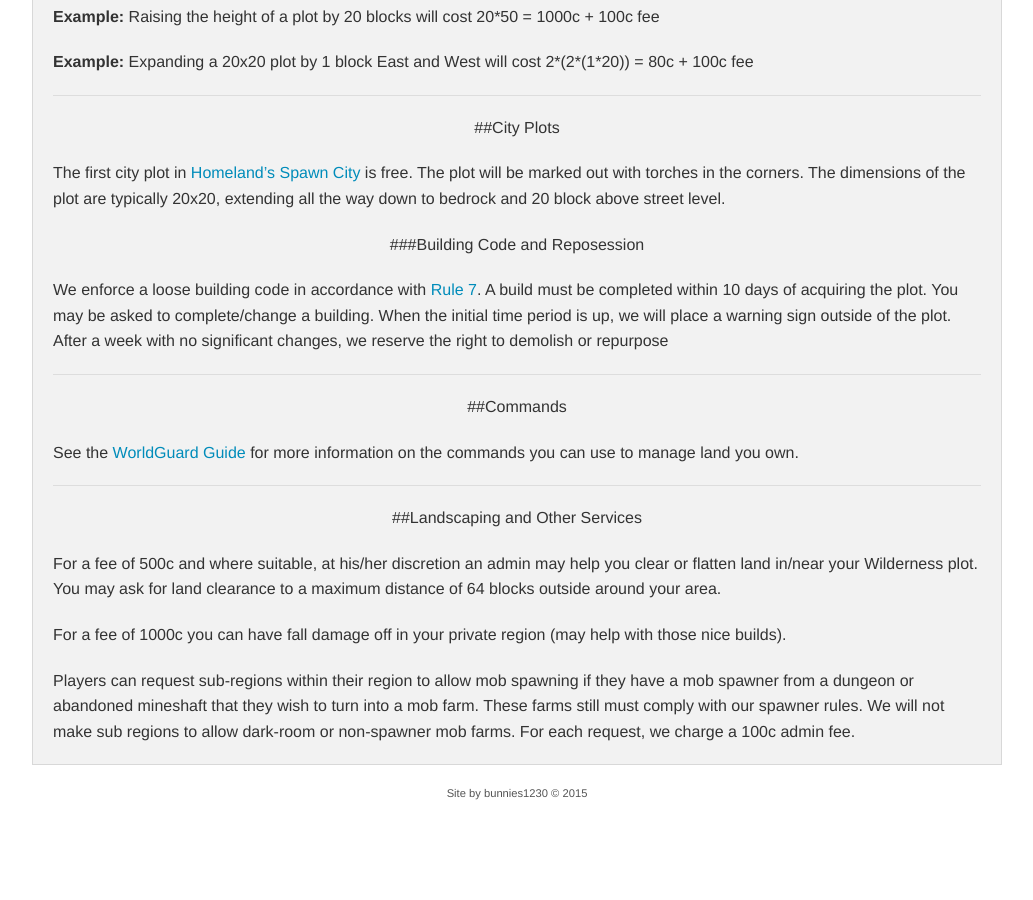
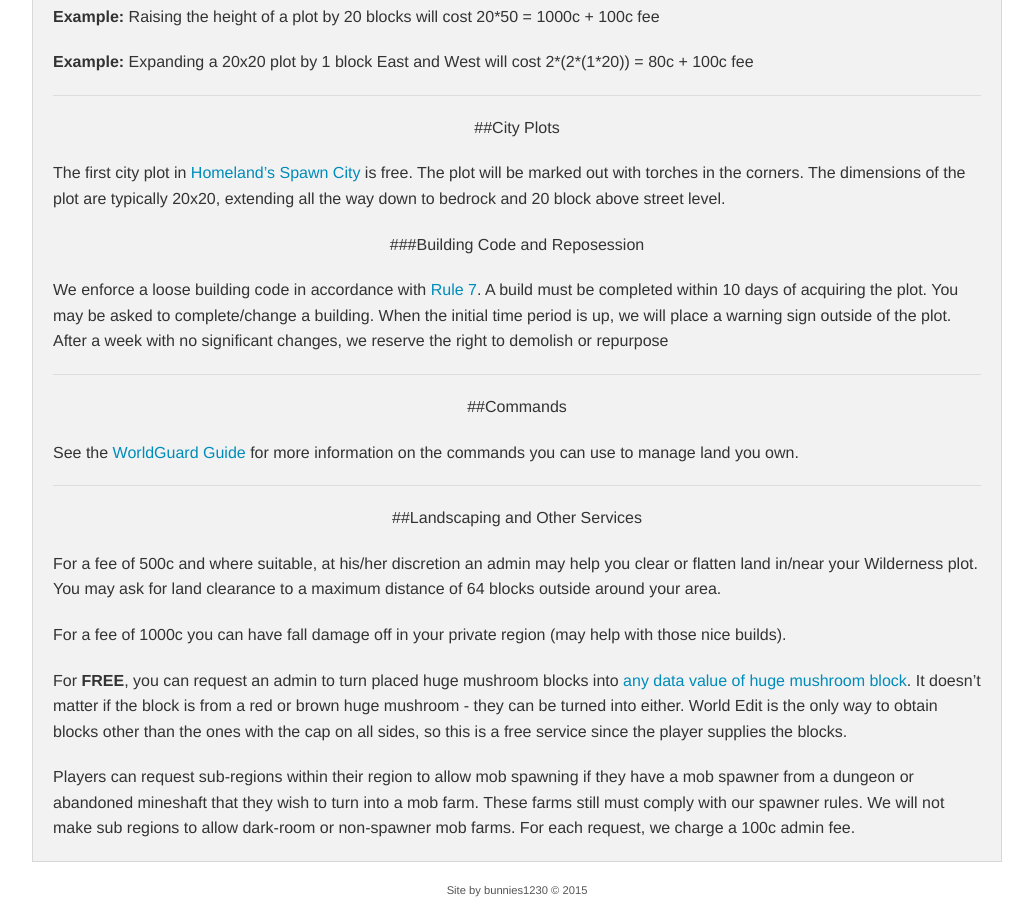
Before and after one commit to damnation-eu/website-beta, a Jekyll site: the page built from land.md, in a window 1280 px wide and 900 px high, scrolled down 1402 px. Shown: the whole window, without its empty margins (123-1156 px from the left). Built offline with Jekyll 4.4.1, drawn with Linux system fonts in a browser that asks for light colours; nearby versions of some CDN libraries; library files that are not in the unit come from our copies; before the commit the page ends 2205 px from its top, so only the background shows below that.

Commit message:
Added mushroom service

```diff
--- a/land.md
+++ b/land.md
@@ -79,4 +79,6 @@ For a fee of 500c and where suitable, at his/her discretion an admin may help yo
 
 For a fee of 1000c you can have fall damage off in your private region (may help with those nice builds).
 
+For <b>FREE</b>, you can request an admin to turn placed huge mushroom blocks into <a href="http://minecraft.gamepedia.com/Mushroom_(block)#Block_data">any data value of huge mushroom block</a>. It doesn't matter if the block is from a red or brown huge mushroom - they can be turned into either. World Edit is the only way to obtain blocks other than the ones with the cap on all sides, so this is a free service since the player supplies the blocks.
+
 Players can request sub-regions within their region to allow mob spawning if they have a mob spawner from a dungeon or abandoned mineshaft that they wish to turn into a mob farm. These farms still must comply with our spawner rules. We will not make sub regions to allow dark-room or non-spawner mob farms. For each request, we charge a 100c admin fee.
```
